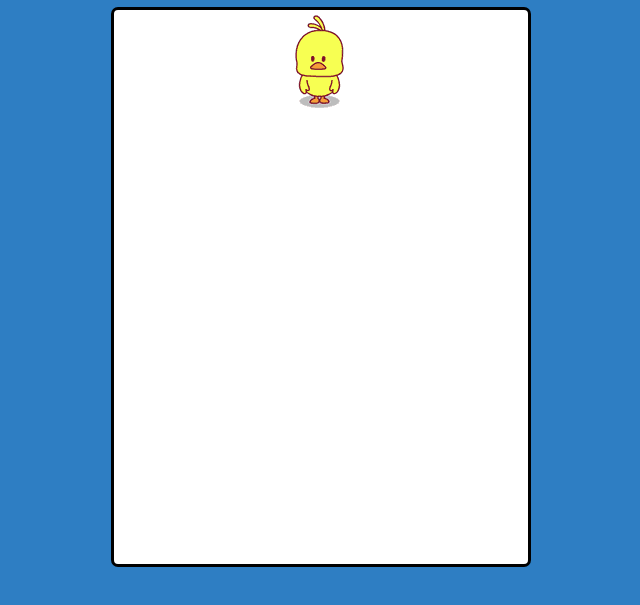
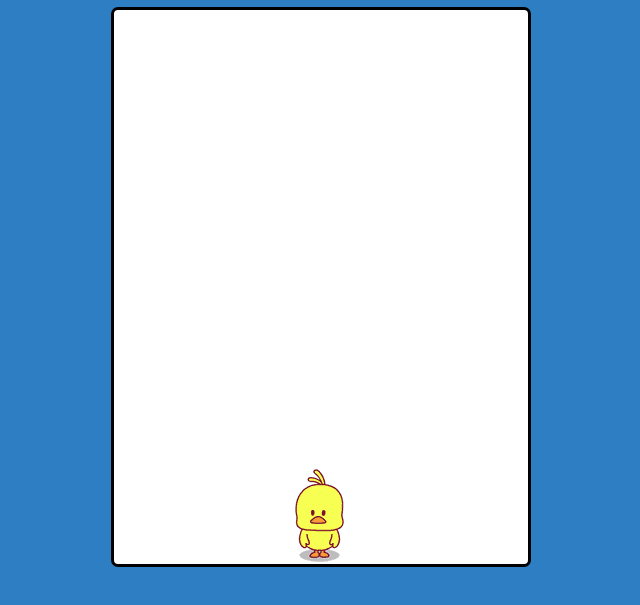
Before and after one commit to snargledorf/DuckyDanceFighter, a plain HTML site: page index.html in a window 1280 px wide. Shown: the part 63-668 px from the top of the page, without its empty margins (319-959 px from the left). Drawn offline with Linux system fonts and the light colour scheme.

Commit message:
Ducky is now at the bottom of the game area

```diff
--- a/Content/css/duckydancefighter.css
+++ b/Content/css/duckydancefighter.css
@@ -18,4 +18,10 @@
 	margin:auto;
     border-radius:.5em;
     border: solid #000 .25em;
+    position:relative;
 }
+
+#ducky {
+    position:absolute;
+    bottom:0;
+}
```
